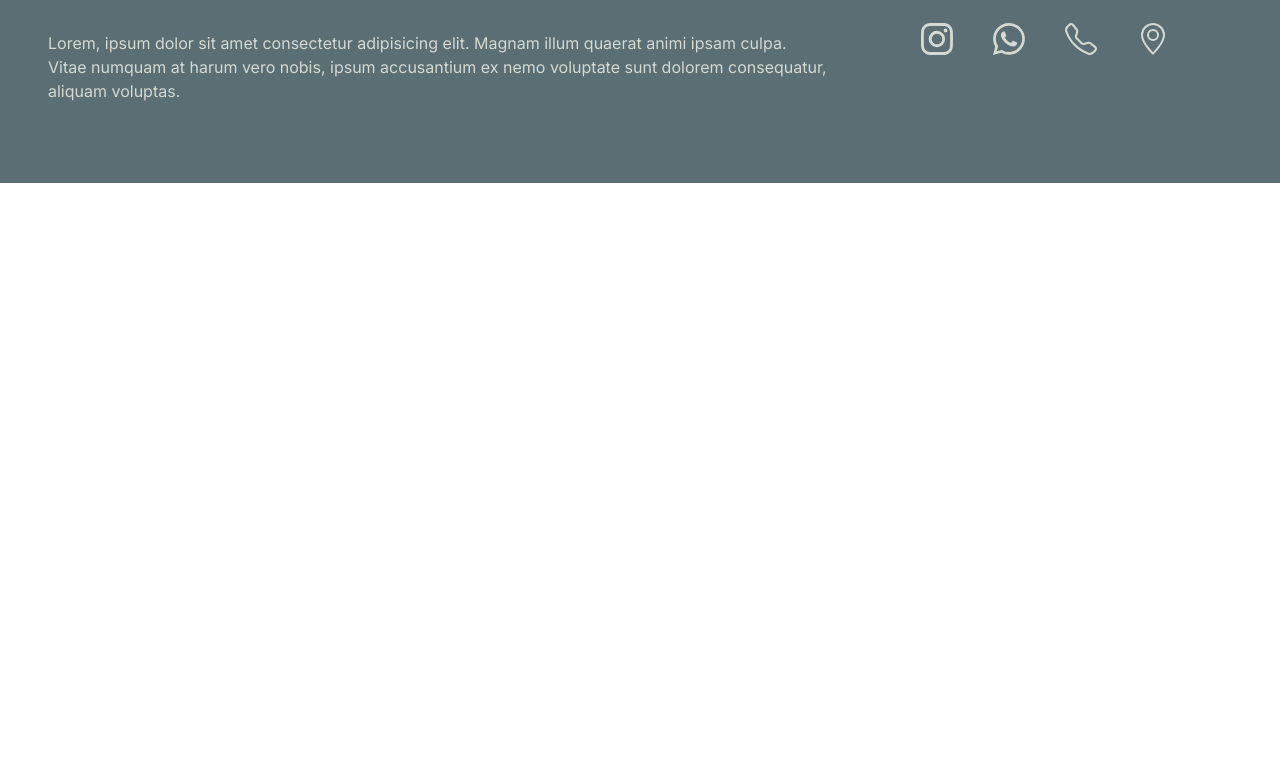
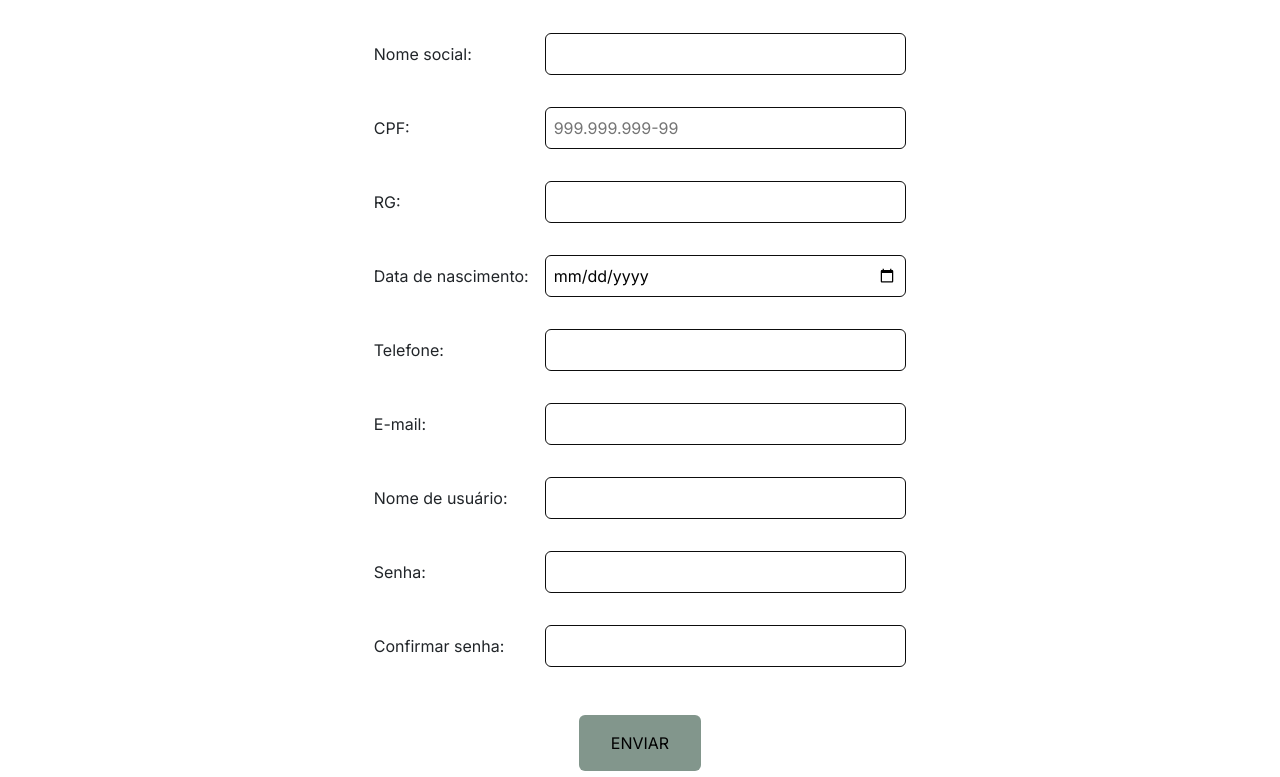
Before and after one commit to fernandapadilha/vitoria-aluminios, a Vue app: page /cadastro in a window 1280 px wide. Shown: the part 343-1120 px from the top of the page. Before the commit the page ends 800 px from the top, so only its background shows below. Built offline with nearby package versions, Linux system fonts and the light colour scheme.

Commit message:
Feat: terminada as página de login e cadastro #12

```diff
--- a/src/views/CadastroView.vue
+++ b/src/views/CadastroView.vue
@@ -1,15 +1,124 @@
 <script setup>
+import { ref, reactive } from 'vue';
+
+const usuario = reactive({
+    socialName: '',
+    cpf: '',
+    rg: '',
+    dateOfBirth: '',
+    telefone: '',
+    email: '',
+    userName: '',
+    password: ''
+});
+
+const confirmPassword = ref('');
 
 </script>
 
 <template>
-    <form class="formulario">
-        <h2>Cadastro</h2>
+    <main class="family-member-form">
+        <h1>Campo de Cadastro</h1>
 
+        <form class="form">
+            <div>
+                <label for="social-name">Nome social:</label>
+                <input type="text" name="social-name" id="social-name" v-model="usuario.socialName">
+            </div>
+            <div>
+                <label for="cpf">CPF:</label>
+                <input type="text" name="cpf" id="cpf" placeholder="999.999.999-99" v-model="usuario.cpf">
+            </div>
+            <div>
+                <label for="rg">RG:</label>
+                <input type="text" name="rg" id="rg" v-model="usuario.rg">
+            </div>
+            <div>
+                <label for="dateOfBirth">Data de nascimento:</label>
+                <input type="date" name="dateOfBirth" id="dateOfBirth" v-model="usuario.dateOfBirth">
+            </div>
+            <div>
+                <label for="telefone">Telefone:</label>
+                <input type="tel" name="telefone" id="telefone" v-model="usuario.telefone">
+            </div>
+            <div>
+                <label for="email">E-mail:</label>
+                <input type="email" name="email" id="email" v-model="usuario.email">
+            </div>
+            <div>
+                <label for="user-name">Nome de usuário:</label>
+                <input type="text" name="user-name" id="user-name" v-model="usuario.userName">
+            </div>
+            <div>
+                <label for="password">Senha:</label>
+                <input type="password" name="password" id="password" v-model="usuario.password">
+            </div>
+            <div>
+                <label for="confirmPassword">Confirmar senha:</label>
+                <input type="password" name="confirmPassword" id="confirmPassword" v-model="confirmPassword">
+            </div>
+        </form>
 
-    </form>
+        <button type="button" class="botao">ENVIAR</button>
+    </main>
 </template>
 
 <style scoped>
 
+    .family-member-form {
+        display: grid;
+        row-gap: 2rem;
+        justify-content: center;
+        justify-items: center;
+        padding: 5rem 1rem;
+    }
+
+    .form div {
+        display: grid;
+        grid-template-columns: 3fr 7fr;
+        align-items: center;
+        column-gap: 1rem;
+        padding: 1rem;
+    }
+
+    .form div input {
+        padding: .5rem;
+        background-color: var(--cor-transparente);
+        border: 1px solid var(--cor-preto);
+        border-radius: 6px;
+        font-size: 1rem;
+    }
+
+    .botao {
+        background-color: var(--cor-cinza-1);
+        border: none;
+        border-radius: 6px;
+        padding: 1rem 2rem;
+        font-size: 1rem
+    }
+
+    .botao:hover {
+        color: var(--cor-branco);
+        background-color: var(--cor-principal);
+    }
+
+    .botao:active {
+        color: var(--cor-branco);
+        background-color: var(--cor-preto);
+    }
+
+    @media (max-width: 385px) {
+        .family-member-form {
+            padding: 5rem 0;
+        }
+
+        .family-member-form h1 {
+            font-size: 1.5rem;
+        }
+
+        .form div input {
+            font-size: .5rem;
+        }
+    }
+
 </style>
--- a/src/views/LoginView.vue
+++ b/src/views/LoginView.vue
@@ -5,7 +5,7 @@
 <template>
 
     <main class="box-login-page">
-        <img src="../img/reading-glasses.svg" alt="Senhorinha lendo um livro">
+        <img src="../assets/img/icone-portao.png" alt="Ícone do portão">
         <section class="login-section">
             <h2>Campo de Login</h2>
             <div>
```
Also changed, not shown: src/assets/img/icone-portao.png (added).
